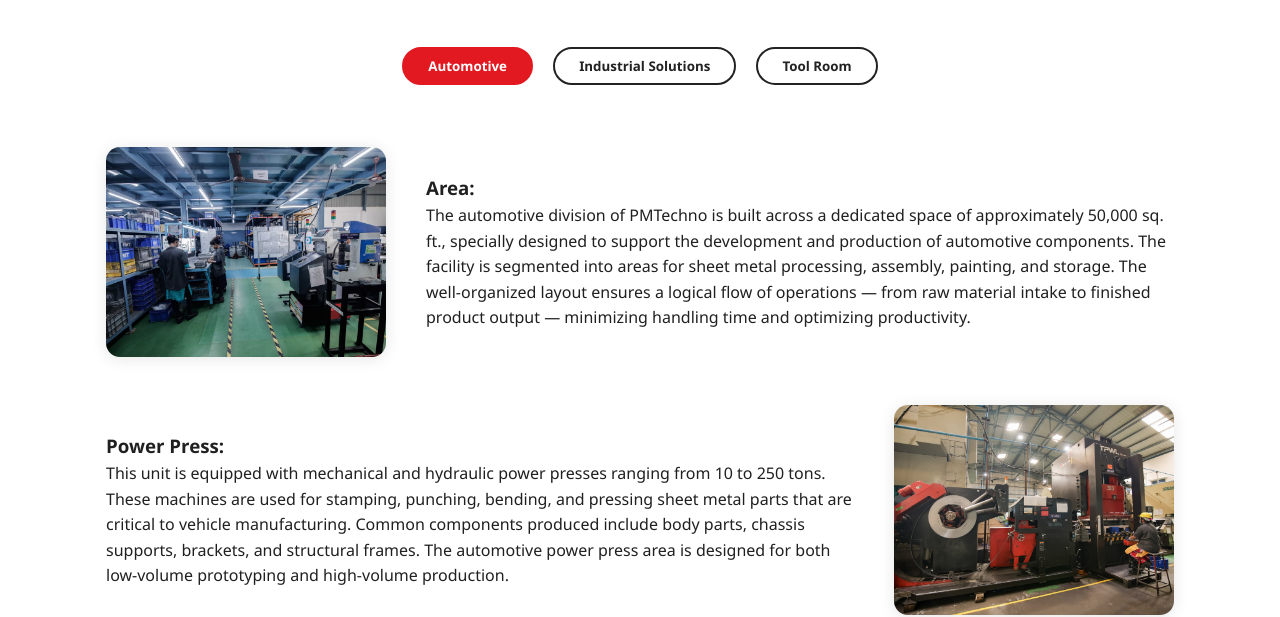
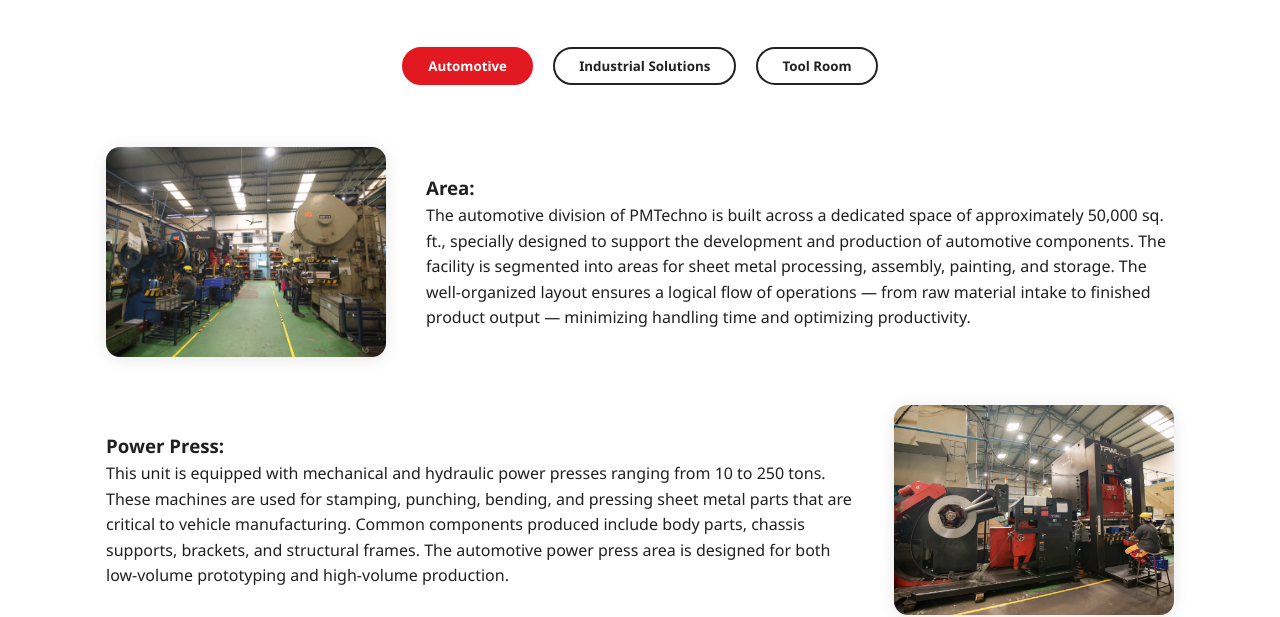
Before and after one commit to supriya02-py/pmtechno, a plain HTML site: page facility.html in a window 1280 px wide. Shown: the part 210-827 px from the top of the page. Drawn offline with Linux system fonts and the light colour scheme.

Commit message:
Updated project with new changes

```diff
--- a/facility.html
+++ b/facility.html
@@ -45,7 +45,7 @@
 <div class="facility-group" data-category="automotive">
     <section class="animated-section">
     <div class="facility-row">
-        <img src="images/autoA.avif" alt="Area" class="facility-img">
+        <img src="images/area_auto.avif" alt="Area" class="facility-img">
         <div>
             <h3>Area:</h3>
             <p>
```
Also changed, not shown: images/area_auto.avif (added).
